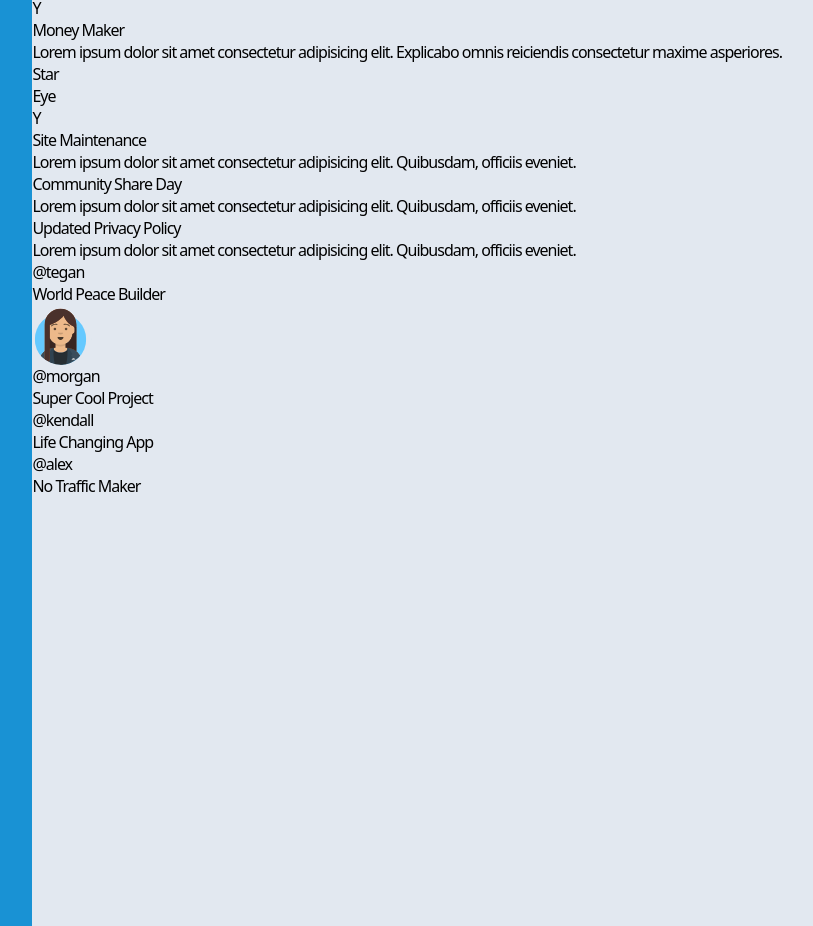
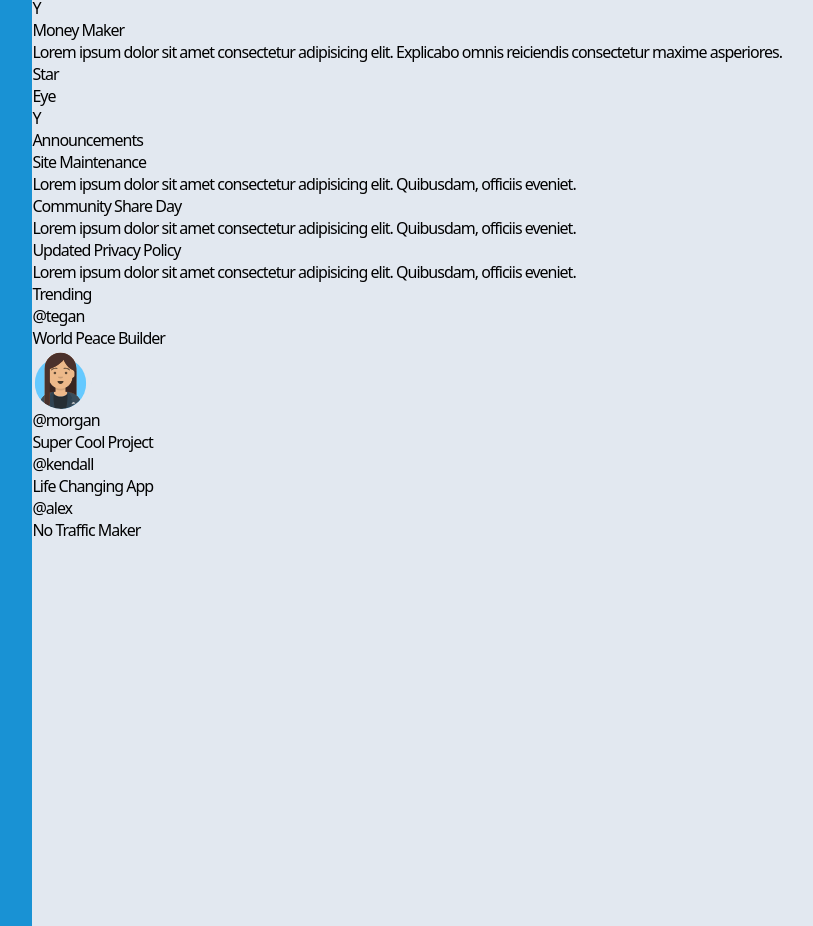
Before and after one commit to ivan-mangulabnan/admin-dashboard, a plain HTML site: page index.html in a window 1280 px wide. Shown: the part 984-1910 px from the top of the page, without its empty margins (186-999 px from the left). Drawn offline with Linux system fonts and the light colour scheme.

Commit message:
Add some paragraphs

```diff
--- a/index.html
+++ b/index.html
@@ -161,6 +161,7 @@
                 </div>
             </div>
             <div class="announcements">
+                <p>Announcements</p>
                 <div>
                     <p class="header-text">Site Maintenance</p>
                     <p>Lorem ipsum dolor sit amet consectetur adipisicing elit. Quibusdam, officiis eveniet.</p>
@@ -175,6 +176,7 @@
                 </div>
             </div>
             <div class="trending">
+                <p>Trending</p>
                 <div>
                     <div class="tegan-svg"></div>
                     <div class="user-info">
```
